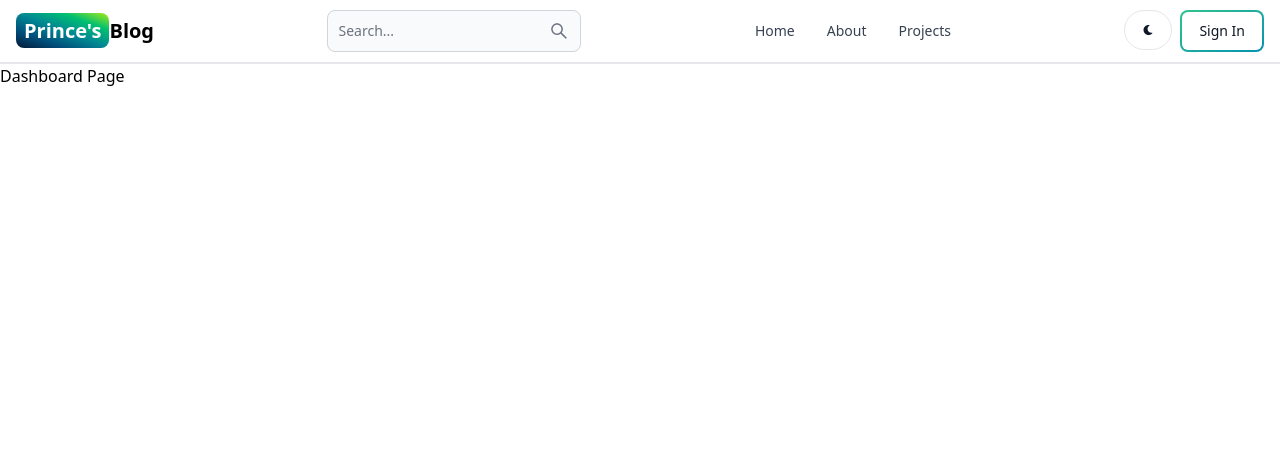
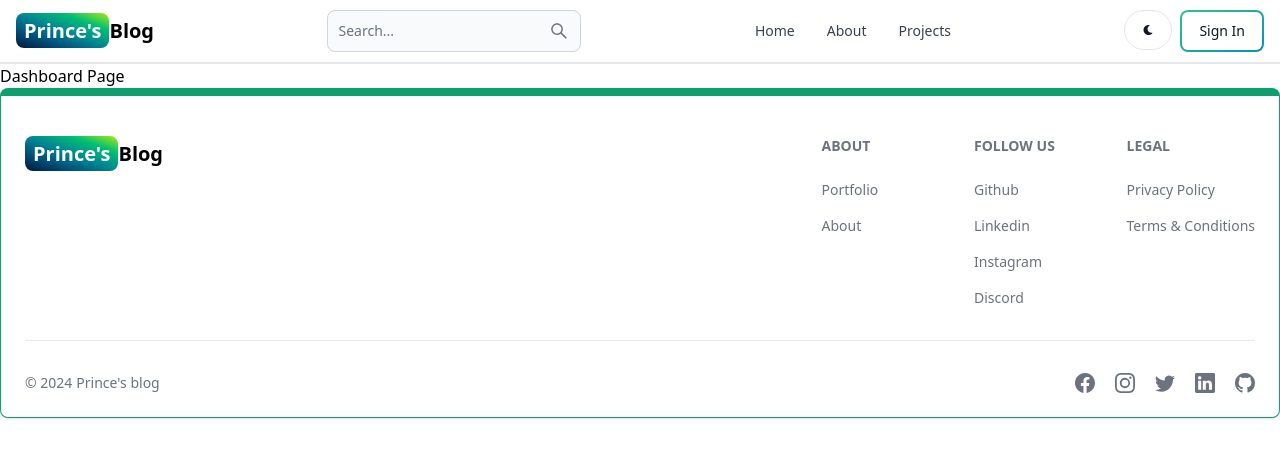
Before and after one commit to Prince-919/blog_app, a React (Vite) app in the folder client/: page /dashboard in a window 1280 px wide. Shown: the top 458 px of the page. Built offline with nearby package versions, Linux system fonts and the light colour scheme.

Commit message:
create complete footer

```diff
--- a/client/src/App.jsx
+++ b/client/src/App.jsx
@@ -6,6 +6,7 @@
 import SignUp from "./pages/SignUp";
 import Dashboard from "./pages/Dashboard";
 import Header from "./components/Header";
+import FooterCom from "./components/Footer";
 
 const App = () => {
   return (
@@ -19,6 +20,7 @@
         <Route path="/sign-up" element={<SignUp />} />
         <Route path="/dashboard" element={<Dashboard />} />
       </Routes>
+      <FooterCom />
     </BrowserRouter>
   );
 };
--- /dev/null
+++ b/client/src/components/Footer.jsx
@@ -0,0 +1,113 @@
+import { Footer, FooterCopyright, FooterDivider } from "flowbite-react";
+import { Link } from "react-router-dom";
+import {
+  BsFacebook,
+  BsGithub,
+  BsInstagram,
+  BsLinkedin,
+  BsTwitter,
+} from "react-icons/bs";
+
+const FooterCom = () => {
+  return (
+    <Footer container className="border border-t-8 border-green-500">
+      <div className="w-full max-w-7xl mx-auto">
+        <div className="grid justify-between w-full sm:flex md:grid-cols-1">
+          <div className="mt-5">
+            <Link
+              to="/"
+              className="self-center whitespace-nowrap text-lg sm:text-xl font-semibold dark:text-white"
+            >
+              <span className="px-2 py-1 gradient-bg rounded-lg text-white">
+                Prince's
+              </span>
+              Blog
+            </Link>
+          </div>
+          <div className="grid grid-cols-2 gap-8 mt-4 sm:grid-cols-3 sm:gap-6 ">
+            <div>
+              <Footer.Title title="About" />
+              <Footer.LinkGroup col>
+                <Footer.Link
+                  href="https://prince-sharma-0.netlify.app/"
+                  target="_blank"
+                  rel="noopener noreferrer"
+                >
+                  Portfolio
+                </Footer.Link>
+                <Footer.Link
+                  href="https://prince-sharma-0.netlify.app/"
+                  target="_blank"
+                  rel="noopener noreferrer"
+                >
+                  About
+                </Footer.Link>
+              </Footer.LinkGroup>
+            </div>
+            <div>
+              <Footer.Title title="Follow Us" />
+              <Footer.LinkGroup col>
+                <Footer.Link
+                  href="https://github.com/Prince-919"
+                  target="_blank"
+                  rel="noopener noreferrer"
+                >
+                  Github
+                </Footer.Link>
+                <Footer.Link
+                  href="https://www.linkedin.com/in/prince-sharma-574007239/"
+                  target="_blank"
+                  rel="noopener noreferrer"
+                >
+                  Linkedin
+                </Footer.Link>
+                <Footer.Link
+                  href="https://www.instagram.com/prin_.01/"
+                  target="_blank"
+                  rel="noopener noreferrer"
+                >
+                  Instagram
+                </Footer.Link>
+                <Footer.Link
+                  href="https://discord.com/"
+                  target="_blank"
+                  rel="noopener noreferrer"
+                >
+                  Discord
+                </Footer.Link>
+              </Footer.LinkGroup>
+            </div>
+            <div>
+              <Footer.Title title="Legal" />
+              <Footer.LinkGroup col>
+                <Footer.Link href="#" target="_blank" rel="noopener noreferrer">
+                  Privacy Policy
+                </Footer.Link>
+                <Footer.Link href="#" target="_blank" rel="noopener noreferrer">
+                  Terms &amp; Conditions
+                </Footer.Link>
+              </Footer.LinkGroup>
+            </div>
+          </div>
+        </div>
+        <FooterDivider />
+        <div className="w-full sm:flex sm:items-center sm:justify-between">
+          <FooterCopyright
+            href="#"
+            by="Prince's blog"
+            year={new Date().getFullYear()}
+          />
+          <div className="flex gap-5 sm:mt-0 mt-4 sm:justify-center">
+            <Footer.Icon href="#" icon={BsFacebook} />
+            <Footer.Icon href="#" icon={BsInstagram} />
+            <Footer.Icon href="#" icon={BsTwitter} />
+            <Footer.Icon href="#" icon={BsLinkedin} />
+            <Footer.Icon href="#" icon={BsGithub} />
+          </div>
+        </div>
+      </div>
+    </Footer>
+  );
+};
+
+export default FooterCom;
--- a/client/src/index.css
+++ b/client/src/index.css
@@ -12,3 +12,26 @@
     #a8eb12
   );
 }
+
+::-webkit-scrollbar {
+  width: 10px;
+}
+
+/* Track */
+::-webkit-scrollbar-track {
+  box-shadow: inset 0 0 5px #f8f7ff;
+  border-radius: 5px;
+}
+
+/* Handle */
+::-webkit-scrollbar-thumb {
+  background-image: linear-gradient(
+    to left top,
+    #051937,
+    #004d7a,
+    #008793,
+    #00bf72,
+    #a8eb12
+  );
+  border-radius: 5px;
+}
```
